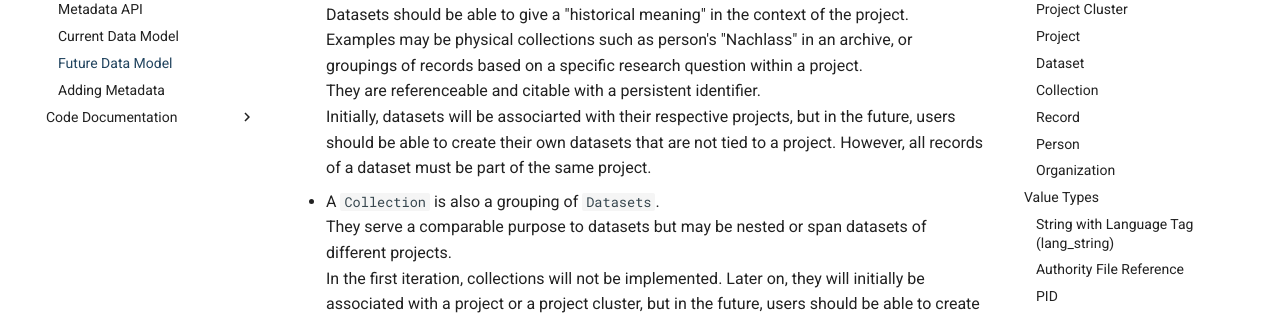
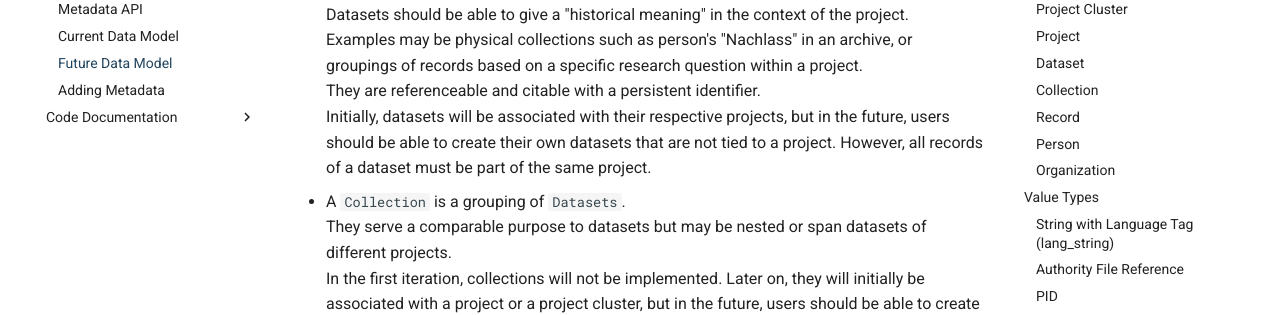
Before and after one commit to dasch-swiss/dsp-meta, an MkDocs documentation site: the page built from docs/data/future-datamodel.md, in a window 1280 px wide and 900 px high, scrolled down 2071 px. Shown: the part 153-468 px from the top of the window. Built offline with MkDocs 1.6.1 and Material for MkDocs 9.7.7, drawn with Linux system fonts in a browser that asks for light colours.

Commit message:
fix typo

```diff
--- a/docs/data/future-datamodel.md
+++ b/docs/data/future-datamodel.md
@@ -84,10 +84,10 @@
   Examples may be physical collections such as person's "Nachlass" in an archive,
   or groupings of records based on a specific research question within a project.
   They are referenceable and citable with a persistent identifier.
-  Initially, datasets will be associarted with their respective projects,
+  Initially, datasets will be associated with their respective projects,
   but in the future, users should be able to create their own datasets that are not tied to a project.
   However, all records of a dataset must be part of the same project.
-- A `Collection` is also a grouping of `Datasets`.
+- A `Collection` is a grouping of `Datasets`.
   They serve a comparable purpose to datasets but may be nested or span datasets of different projects.
   In the first iteration, collections will not be implemented.
   Later on, they will initially be associated with a project or a project cluster,
```
Also changed, not shown: docs/index.md (+1 -1 lines).
